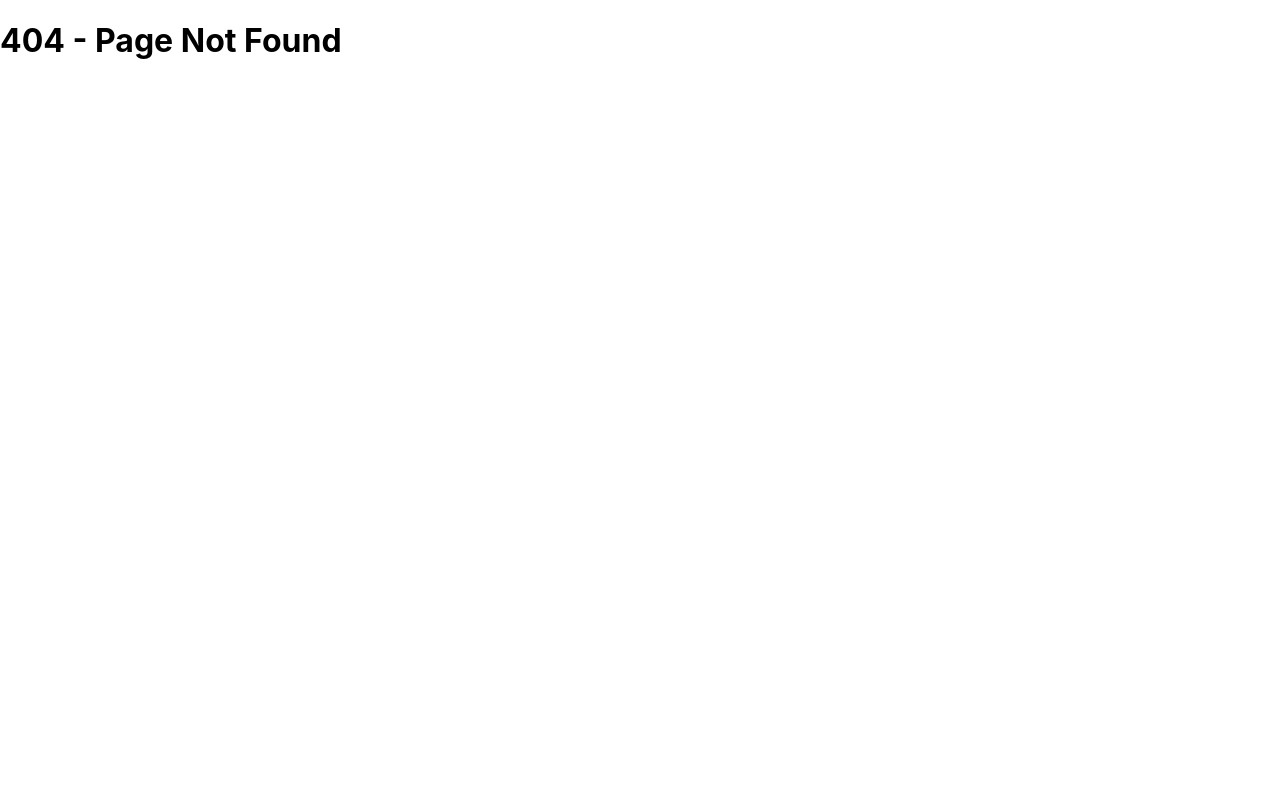
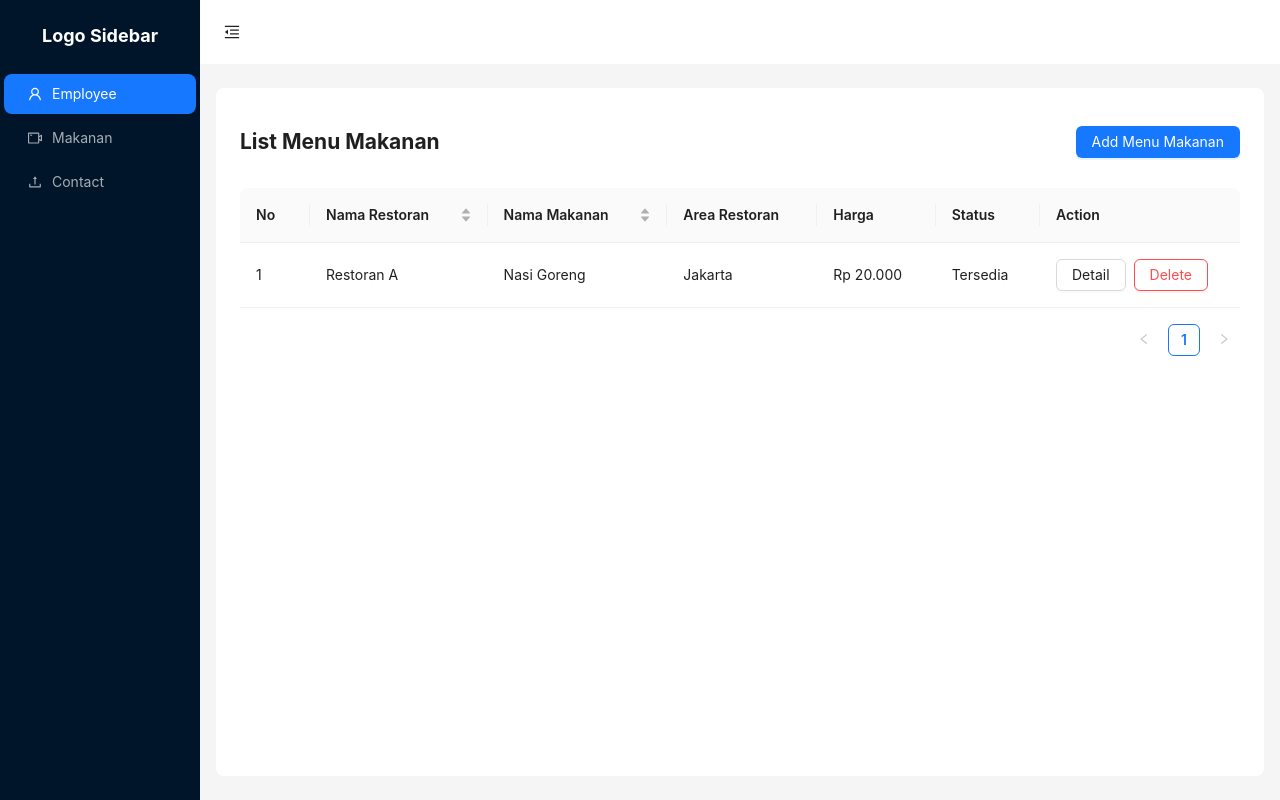
Before and after one commit to jerry-tomas16/first-reactjs, a React (Create React App) app: page /makanan in a window 1280 px wide. Before the commit this address had no page. Built offline with nearby package versions, Linux system fonts and the light colour scheme.

Commit message:
menu makanan

```diff
--- /dev/null
+++ b/src/components/makanan/TableMakanan.jsx
@@ -0,0 +1,82 @@
+import React from "react";
+import { Table, Button, Popconfirm } from "antd";
+
+const TableMakanan = (props) => {
+  const { makanans } = props;
+
+  const text = "Are you sure to delete this Makanan data?";
+  const description = "Delete the Makanan data";
+
+  const formatRupiah = (value) => {
+    if (value == null || value === "") return "-";
+    const number = Number(value);
+    if (Number.isNaN(number)) return value;
+    return new Intl.NumberFormat("id-ID", {
+      style: "currency",
+      currency: "IDR",
+      maximumFractionDigits: 0,
+    }).format(number);
+  };
+
+  const columns = [
+    {
+      title: "No",
+      key: "no",
+      render: (_text, _record, index) => index + 1,
+      width: 70,
+    },
+    {
+      title: "Nama Restoran",
+      dataIndex: "restoran",
+      sorter: {
+        compare: (a, b) => a.name.localeCompare(b.name),
+        multiple: 3,
+      },
+    },
+    {
+      title: "Nama Makanan",
+      dataIndex: "name",
+      sorter: {
+        compare: (a, b) => a.name.localeCompare(b.name),
+        multiple: 3,
+      },
+    },
+    {
+      title: "Area Restoran",
+      dataIndex: "area_restoran",
+    },
+    {
+      title: "Harga",
+      dataIndex: "harga",
+      render: (value) => formatRupiah(value),
+    },
+    {
+      title: "Status",
+      dataIndex: "status",
+    },
+    {
+      title: "Action",
+      key: "action",
+      width: 200,
+      render: (_text, record) => (
+        <>
+          <Button onClick={() => {}} style={{ marginRight: 8 }}>
+            Detail
+          </Button>
+          <Popconfirm
+            placement="leftBottom"
+            title={text}
+            description={description}
+            okText="Yes"
+            cancelText="No"
+            onConfirm={() => {}}
+          >
+            <Button danger>Delete</Button>
+          </Popconfirm>
+        </>
+      ),
+    },
+  ];
+  return <Table columns={columns} dataSource={makanans} />;
+};
+export default TableMakanan;
--- a/src/layouts/Navigation.jsx
+++ b/src/layouts/Navigation.jsx
@@ -62,9 +62,9 @@ function Navigation(props) {
               label: (
                 <span
                   style={{ color: "inherit", cursor: "pointer" }}
-                  onClick={() => navigate("/about")}
+                  onClick={() => navigate("/makanan")}
                 >
-                  About
+                  Makanan
                 </span>
               ),
             },
--- a/src/pages/About.jsx
+++ /dev/null
@@ -1,9 +0,0 @@
-import Navigation from "../layouts/Navigation";
-function About() {
-  return (
-    <Navigation>
-      <h1>About Page</h1>
-    </Navigation>
-  );
-}
-export default About;
--- a/src/pages/Employee.jsx
+++ b/src/pages/Employee.jsx
@@ -1,7 +1,7 @@
 import React, { useState } from "react";
 import { Row, Col, Button } from "antd";
 import Navigation from "../layouts/Navigation";
-import ListTable from "../components/ListTable";
+import ListTable from "../components/employee/ListTable";
 import FormEmployee from "../components/employee/FormEmployee";
 import DetailEmployee from "../components/employee/DetailEmployee";
 import CostumeModal from "../components/CostumeModal";
--- /dev/null
+++ b/src/pages/Makanan.jsx
@@ -0,0 +1,32 @@
+import Navigation from "../layouts/Navigation";
+import { Row, Col, Button } from "antd";
+import ListTable from "../components/makanan/TableMakanan";
+import { useState } from "react";
+function Makanan() {
+  const [isDetailOpen, setIsDetailOpen] = useState(false);
+  const [makanans, setMakanans] = useState([
+    {
+      restoran: "Restoran A",
+      name: "Nasi Goreng",
+      area_restoran: "Jakarta",
+      harga: 20000,
+      status: "Tersedia",
+    },
+  ]);
+  return (
+    <Navigation>
+      <Row align="middle" justify="space-between">
+        <Col span={12}>
+          <h2>List Menu Makanan</h2>
+        </Col>
+        <Col span={12} style={{ textAlign: "right" }}>
+          <Button type="primary">Add Menu Makanan</Button>
+        </Col>
+        <Col span={24} style={{ marginTop: 16 }}>
+          <ListTable makanans={makanans} />
+        </Col>
+      </Row>
+    </Navigation>
+  );
+}
+export default Makanan;
--- a/src/routes/AppRoutes.jsx
+++ b/src/routes/AppRoutes.jsx
@@ -1,5 +1,5 @@
 import { BrowserRouter, Routes, Route } from "react-router-dom";
-import About from "../pages/About";
+import Makanan from "../pages/Makanan";
 import Contact from "../pages/Contact";
 import NotFound from "../pages/NotFound";
 import Employee from "../pages/Employee";
@@ -8,7 +8,7 @@ function AppRoutes() {
   return (
     <BrowserRouter>
       <Routes>
-        <Route path="about" element={<About />} />
+        <Route path="makanan" element={<Makanan />} />
         <Route path="contact" element={<Contact />} />
         <Route path="employee" element={<Employee />} />
 
```
Also changed, not shown: src/components/employee/ListTable.jsx (renamed from src/components/ListTable.jsx).
